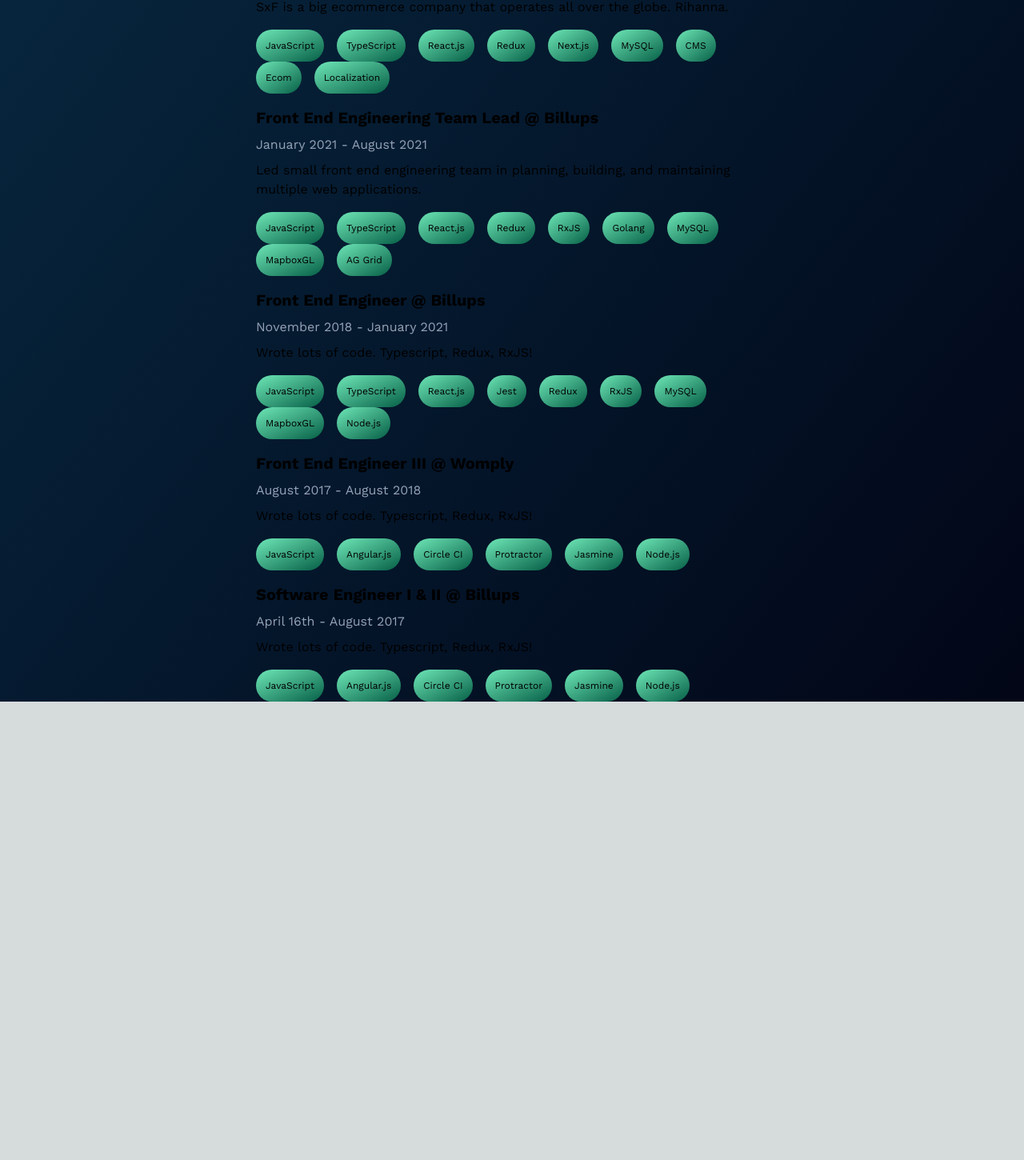
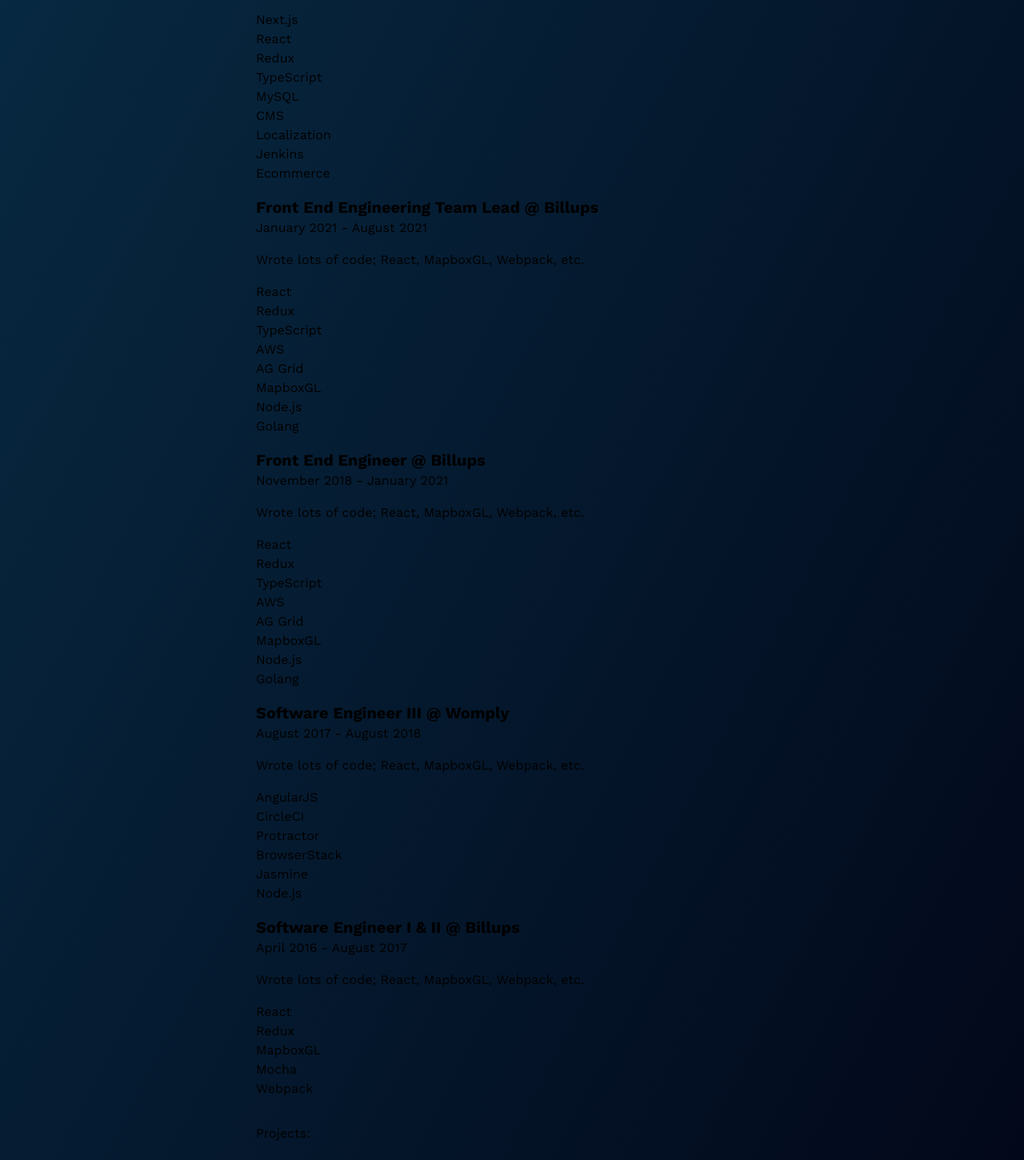
Before and after one commit to aviato/ryanprice.dev, a Next.js app: page / in a window 1280 px wide. Shown: the part 751-2201 px from the top of the page at 80% size. Before the commit the page ends 1628 px from the top, so only its background shows below. Built offline with nearby package versions, Linux system fonts and the light colour scheme.

Commit message:
ref: swap over to ExpInfo component

```diff
--- a/src/app/page.tsx
+++ b/src/app/page.tsx
@@ -38,201 +38,120 @@
           <h2 className="text-xl">Professional Experience:</h2>
           <ol>
             <li>
-              <article className="mt-4">
-                <h3 className="text-xl font-bold">
-                  Senior Software Engineer @ Savage X Fenty
-                </h3>
-                <p className="text-slate-400 mt-2">September 2021 - May 2023</p>
-                <p className="mt-2">
-                  At Savage X Fenty, I worked with an amazing team, solving
-                  problems at scale. SxF is a big ecommerce company that
-                  operates all over the globe. Rihanna.
-                </p>
-
-                <ul className="mt-4 flex flex-wrap">
-                  <li className="text-xs mr-4 bg-gradient-to-br from-emerald-300 to-emerald-800 rounded-full p-3">
-                    JavaScript
-                  </li>
-                  <li className="text-xs mr-4 bg-gradient-to-br from-emerald-300 to-emerald-800 rounded-full p-3">
-                    TypeScript
-                  </li>
-                  <li className="text-xs mr-4 bg-gradient-to-br from-emerald-300 to-emerald-800 rounded-full p-3">
-                    React.js
-                  </li>
-                  <li className="text-xs mr-4 bg-gradient-to-br from-emerald-300 to-emerald-800 rounded-full p-3">
-                    Redux
-                  </li>
-                  <li className="text-xs mr-4 bg-gradient-to-br from-emerald-300 to-emerald-800 rounded-full p-3">
-                    Next.js
-                  </li>
-                  <li className="text-xs mr-4 bg-gradient-to-br from-emerald-300 to-emerald-800 rounded-full p-3">
-                    MySQL
-                  </li>
-                  <li className="text-xs mr-4 bg-gradient-to-br from-emerald-300 to-emerald-800 rounded-full p-3">
-                    CMS
-                  </li>
-                  <li className="text-xs mr-4 bg-gradient-to-br from-emerald-300 to-emerald-800 rounded-full p-3">
-                    Ecom
-                  </li>
-
-                  <li className="text-xs mr-4 bg-gradient-to-br from-emerald-300 to-emerald-800 rounded-full p-3">
-                    Localization
-                  </li>
-                </ul>
-              </article>
+              <ExpInfo
+                companyName={"Savage X Fenty"}
+                jobTitle={"Senior Software Engineer"}
+                dateRange={"September 2021 - May 2023"}
+                technologies={[
+                  "Next.js",
+                  "React",
+                  "Redux",
+                  "TypeScript",
+                  "MySQL",
+                  "CMS",
+                  "Localization",
+                  "Jenkins",
+                  "Ecommerce",
+                ]}
+              >
+                Wrote lots of code; React, MapboxGL, Webpack, etc.
+              </ExpInfo>
             </li>
             <li>
-              <article className="mt-4">
-                <h3 className="text-xl font-bold">
-                  Front End Engineering Team Lead @ Billups
-                </h3>
-                <p className="text-slate-400 mt-2">
-                  January 2021 - August 2021
-                </p>
-                <p className="mt-2">
-                  Led small front end engineering team in planning, building,
-                  and maintaining multiple web applications.
-                </p>
-
-                <ul className="mt-4 flex flex-wrap">
-                  <li className="text-xs mr-4 bg-gradient-to-br from-emerald-300 to-emerald-800 rounded-full p-3">
-                    JavaScript
-                  </li>
-                  <li className="text-xs mr-4 bg-gradient-to-br from-emerald-300 to-emerald-800 rounded-full p-3">
-                    TypeScript
-                  </li>
-                  <li className="text-xs mr-4 bg-gradient-to-br from-emerald-300 to-emerald-800 rounded-full p-3">
-                    React.js
-                  </li>
-                  <li className="text-xs mr-4 bg-gradient-to-br from-emerald-300 to-emerald-800 rounded-full p-3">
-                    Redux
-                  </li>
-                  <li className="text-xs mr-4 bg-gradient-to-br from-emerald-300 to-emerald-800 rounded-full p-3">
-                    RxJS
-                  </li>
-                  <li className="text-xs mr-4 bg-gradient-to-br from-emerald-300 to-emerald-800 rounded-full p-3">
-                    Golang
-                  </li>
-                  <li className="text-xs mr-4 bg-gradient-to-br from-emerald-300 to-emerald-800 rounded-full p-3">
-                    MySQL
-                  </li>
-                  <li className="text-xs mr-4 bg-gradient-to-br from-emerald-300 to-emerald-800 rounded-full p-3">
-                    MapboxGL
-                  </li>
-                  <li className="text-xs mr-4 bg-gradient-to-br from-emerald-300 to-emerald-800 rounded-full p-3">
-                    AG Grid
-                  </li>
-                </ul>
-              </article>
+              <ExpInfo
+                companyName={"Billups"}
+                jobTitle={"Front End Engineering Team Lead"}
+                dateRange={"January 2021 - August 2021"}
+                technologies={[
+                  "React",
+                  "Redux",
+                  "TypeScript",
+                  "AWS",
+                  "AG Grid",
+                  "MapboxGL",
+                  "Node.js",
+                  "Golang",
+                ]}
+              >
+                Wrote lots of code; React, MapboxGL, Webpack, etc.
+              </ExpInfo>
             </li>
             <li>
-              <article className="mt-4">
-                <h3 className="text-xl font-bold">
-                  Front End Engineer @ Billups
-                </h3>
-                <p className="text-slate-400 mt-2">
-                  November 2018 - January 2021
-                </p>
-                <p className="mt-2">
-                  Wrote lots of code. Typescript, Redux, RxJS!
-                </p>
-
-                <ul className="mt-4 flex flex-wrap">
-                  <li className="text-xs mr-4 bg-gradient-to-br from-emerald-300 to-emerald-800 rounded-full p-3">
-                    JavaScript
-                  </li>
-                  <li className="text-xs mr-4 bg-gradient-to-br from-emerald-300 to-emerald-800 rounded-full p-3">
-                    TypeScript
-                  </li>
-                  <li className="text-xs mr-4 bg-gradient-to-br from-emerald-300 to-emerald-800 rounded-full p-3">
-                    React.js
-                  </li>
-                  <li className="text-xs mr-4 bg-gradient-to-br from-emerald-300 to-emerald-800 rounded-full p-3">
-                    Jest
-                  </li>
-                  <li className="text-xs mr-4 bg-gradient-to-br from-emerald-300 to-emerald-800 rounded-full p-3">
-                    Redux
-                  </li>
-                  <li className="text-xs mr-4 bg-gradient-to-br from-emerald-300 to-emerald-800 rounded-full p-3">
-                    RxJS
-                  </li>
-                  <li className="text-xs mr-4 bg-gradient-to-br from-emerald-300 to-emerald-800 rounded-full p-3">
-                    MySQL
-                  </li>
-                  <li className="text-xs mr-4 bg-gradient-to-br from-emerald-300 to-emerald-800 rounded-full p-3">
-                    MapboxGL
-                  </li>
-                  <li className="text-xs mr-4 bg-gradient-to-br from-emerald-300 to-emerald-800 rounded-full p-3">
-                    Node.js
-                  </li>
-                </ul>
-              </article>
+              <ExpInfo
+                companyName={"Billups"}
+                jobTitle={"Front End Engineer"}
+                dateRange={"November 2018 - January 2021"}
+                technologies={[
+                  "React",
+                  "Redux",
+                  "TypeScript",
+                  "AWS",
+                  "AG Grid",
+                  "MapboxGL",
+                  "Node.js",
+                  "Golang",
+                ]}
+              >
+                Wrote lots of code; React, MapboxGL, Webpack, etc.
+              </ExpInfo>
             </li>
             <li>
-              <article className="mt-4">
-                <h3 className="text-xl font-bold">
-                  Front End Engineer III @ Womply
-                </h3>
-                <p className="text-slate-400 mt-2">August 2017 - August 2018</p>
-                <p className="mt-2">
-                  Wrote lots of code. Typescript, Redux, RxJS!
-                </p>
-
-                <ul className="mt-4 flex flex-wrap">
-                  <li className="text-xs mr-4 bg-gradient-to-br from-emerald-300 to-emerald-800 rounded-full p-3">
-                    JavaScript
-                  </li>
-                  <li className="text-xs mr-4 bg-gradient-to-br from-emerald-300 to-emerald-800 rounded-full p-3">
-                    Angular.js
-                  </li>
-                  <li className="text-xs mr-4 bg-gradient-to-br from-emerald-300 to-emerald-800 rounded-full p-3">
-                    Circle CI
-                  </li>
-                  <li className="text-xs mr-4 bg-gradient-to-br from-emerald-300 to-emerald-800 rounded-full p-3">
-                    Protractor
-                  </li>
-                  <li className="text-xs mr-4 bg-gradient-to-br from-emerald-300 to-emerald-800 rounded-full p-3">
-                    Jasmine
-                  </li>
-                  <li className="text-xs mr-4 bg-gradient-to-br from-emerald-300 to-emerald-800 rounded-full p-3">
-                    Node.js
-                  </li>
-                </ul>
-              </article>
+              <ExpInfo
+                companyName={"Womply"}
+                jobTitle={"Software Engineer III"}
+                dateRange={"August 2017 - August 2018"}
+                technologies={[
+                  "AngularJS",
+                  "CircleCI",
+                  "Protractor",
+                  "BrowserStack",
+                  "Jasmine",
+                  "Node.js",
+                ]}
+              >
+                Wrote lots of code; React, MapboxGL, Webpack, etc.
+              </ExpInfo>
             </li>
             <li>
-              <article className="mt-4">
-                <h3 className="text-xl font-bold">
-                  Software Engineer I & II @ Billups
-                </h3>
-                <p className="text-slate-400 mt-2">April 16th - August 2017</p>
-                <p className="mt-2">
-                  Wrote lots of code. Typescript, Redux, RxJS!
-                </p>
-
-                <ul className="mt-4 flex flex-wrap">
-                  <li className="text-xs mr-4 bg-gradient-to-br from-emerald-300 to-emerald-800 rounded-full p-3">
-                    JavaScript
-                  </li>
-                  <li className="text-xs mr-4 bg-gradient-to-br from-emerald-300 to-emerald-800 rounded-full p-3">
-                    Angular.js
-                  </li>
-                  <li className="text-xs mr-4 bg-gradient-to-br from-emerald-300 to-emerald-800 rounded-full p-3">
-                    Circle CI
-                  </li>
-                  <li className="text-xs mr-4 bg-gradient-to-br from-emerald-300 to-emerald-800 rounded-full p-3">
-                    Protractor
-                  </li>
-                  <li className="text-xs mr-4 bg-gradient-to-br from-emerald-300 to-emerald-800 rounded-full p-3">
-                    Jasmine
-                  </li>
-                  <li className="text-xs mr-4 bg-gradient-to-br from-emerald-300 to-emerald-800 rounded-full p-3">
-                    Node.js
-                  </li>
-                </ul>
-              </article>
+              <ExpInfo
+                companyName={"Billups"}
+                jobTitle={"Software Engineer I & II"}
+                dateRange={"April 2016 - August 2017"}
+                technologies={[
+                  "React",
+                  "Redux",
+                  "MapboxGL",
+                  "Mocha",
+                  "Webpack",
+                ]}
+              >
+                Wrote lots of code; React, MapboxGL, Webpack, etc.
+              </ExpInfo>
             </li>
           </ol>
+        </section>
+
+        <section className="mt-8">
+          <h2>Projects:</h2>
+          <ul>
+            <li>
+              <ExpInfo
+                companyName={"whatifmachine.ai"}
+                jobTitle={"Lead Developer"}
+                dateRange={"November 2023 - Current"}
+                technologies={[
+                  "Svelte",
+                  "SvelteKit",
+                  "Digital Ocean",
+                  "Cloudflare Workers",
+                  "PostgresQL",
+                  "OpenAI API",
+                ]}
+              >
+                Wrote lots of code; React, MapboxGL, Webpack, etc.
+              </ExpInfo>
+            </li>
+          </ul>
         </section>
       </main>
     </div>
--- a/src/lib/TagList.tsx
+++ b/src/lib/TagList.tsx
@@ -6,7 +6,14 @@
 const TagList: React.FC<TagListProps> = ({ companyName, technologies }) => {
   return (
     <ul className="mt-4 flex flex-wrap">
-      {technologies.map((tech: string) => <li className="text-xs mr-4 bg-white rounded-full p-3" key={`${tech}@${companyName}`}>{tech}</li>)}
+      {technologies.map((tech: string) => (
+        <li
+          className="text-xs mr-4 bg-gradient-to-br from-emerald-300 to-emerald-800 rounded-full p-3"
+          key={`${tech}@${companyName}`}
+        >
+          {tech}
+        </li>
+      ))}
     </ul>
   );
 };
```
Also changed, not shown: src/lib/ExpInfo.tsx (+15 -7 lines).
